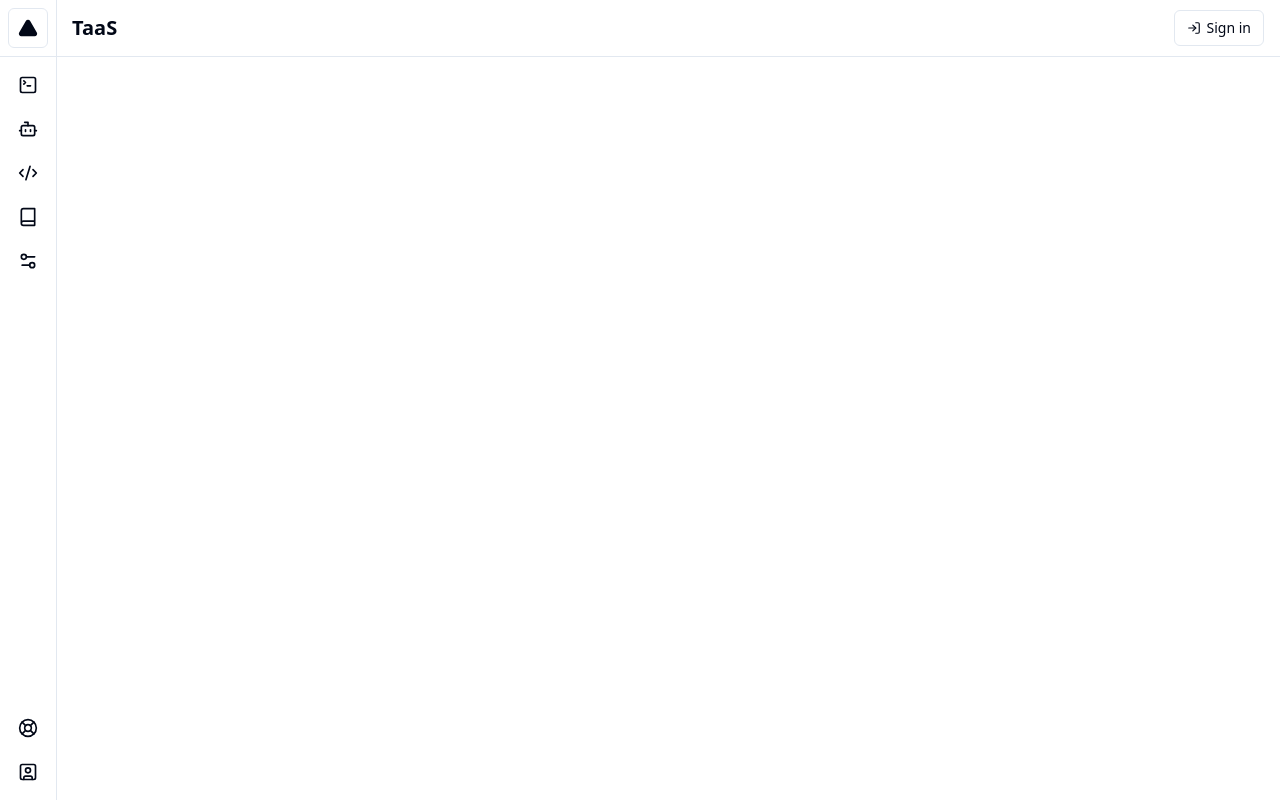
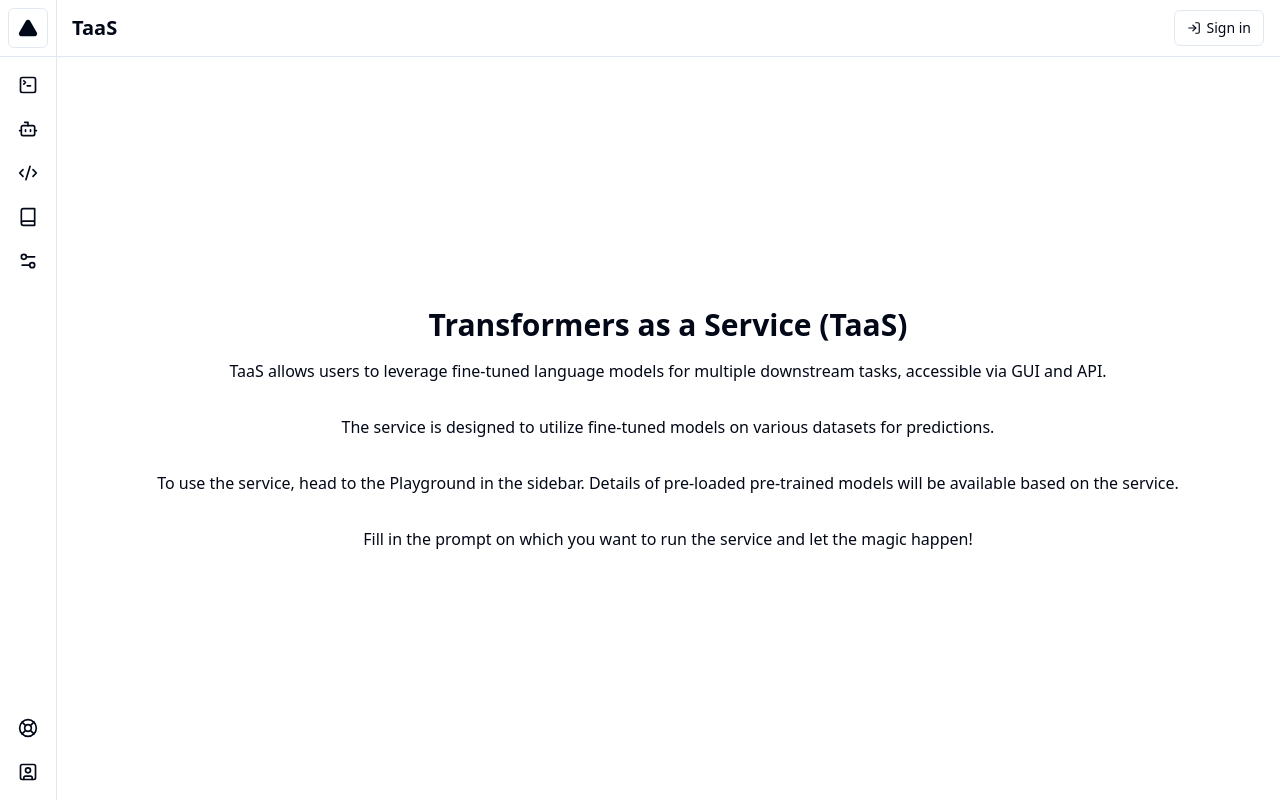
Before and after one commit to Md7tz/transformer-as-a-service, a Next.js app in the folder frontend/: page / in a window 1280 px wide. Built offline with nearby package versions, Linux system fonts and the light colour scheme; no server answers.

Commit message:
TS-10 feat: TaaS landing page

```diff
--- a/frontend/src/pages/index.tsx
+++ b/frontend/src/pages/index.tsx
@@ -4,10 +4,22 @@ const inter = Inter({ subsets: ["latin"] });
 
 export default function Home() {
   return (
-    // <main
-    //   className={`flex min-h-screen flex-col items-center justify-between p-24 ${inter.className}`}
-    // >
-    // </main>
-    <></>
+    <div className=" flex items-center justify-center p-10 text-center font-inter col-span-full">
+      <div>
+        <h1 className="text-3xl font-bold mb-4">Transformers as a Service (TaaS)</h1>
+        <p className="mb-8">
+          TaaS allows users to leverage fine-tuned language models for multiple downstream tasks, accessible via GUI and API.
+        </p>
+        <p className="mb-8">
+          The service is designed to utilize fine-tuned models on various datasets for predictions.
+        </p>
+        <p className="mb-8">
+          To use the service, head to the Playground in the sidebar. Details of pre-loaded pre-trained models will be available based on the service.
+        </p>
+        <p>
+          Fill in the prompt on which you want to run the service and let the magic happen!
+        </p>
+      </div>
+    </div>
   );
 }
```
